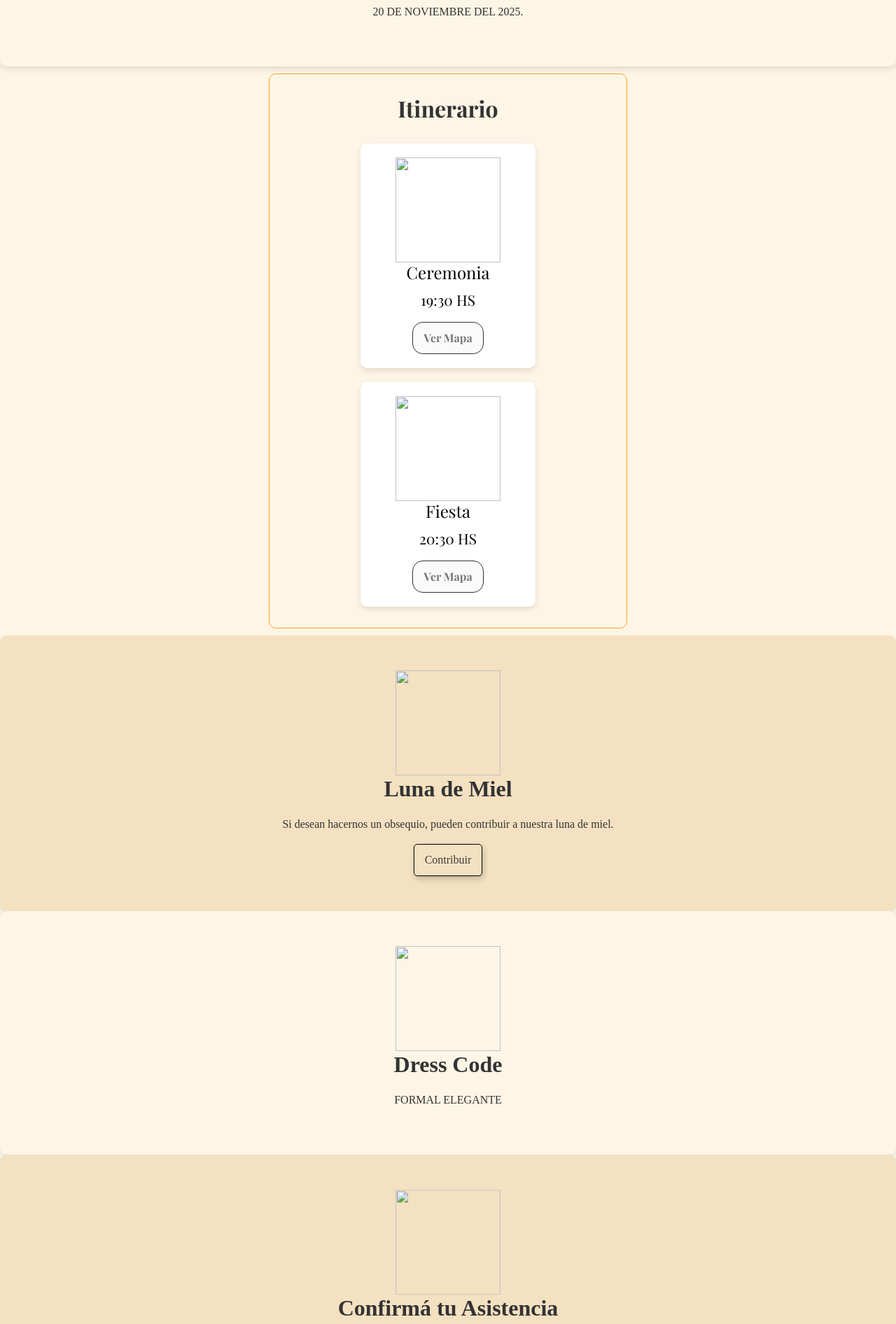
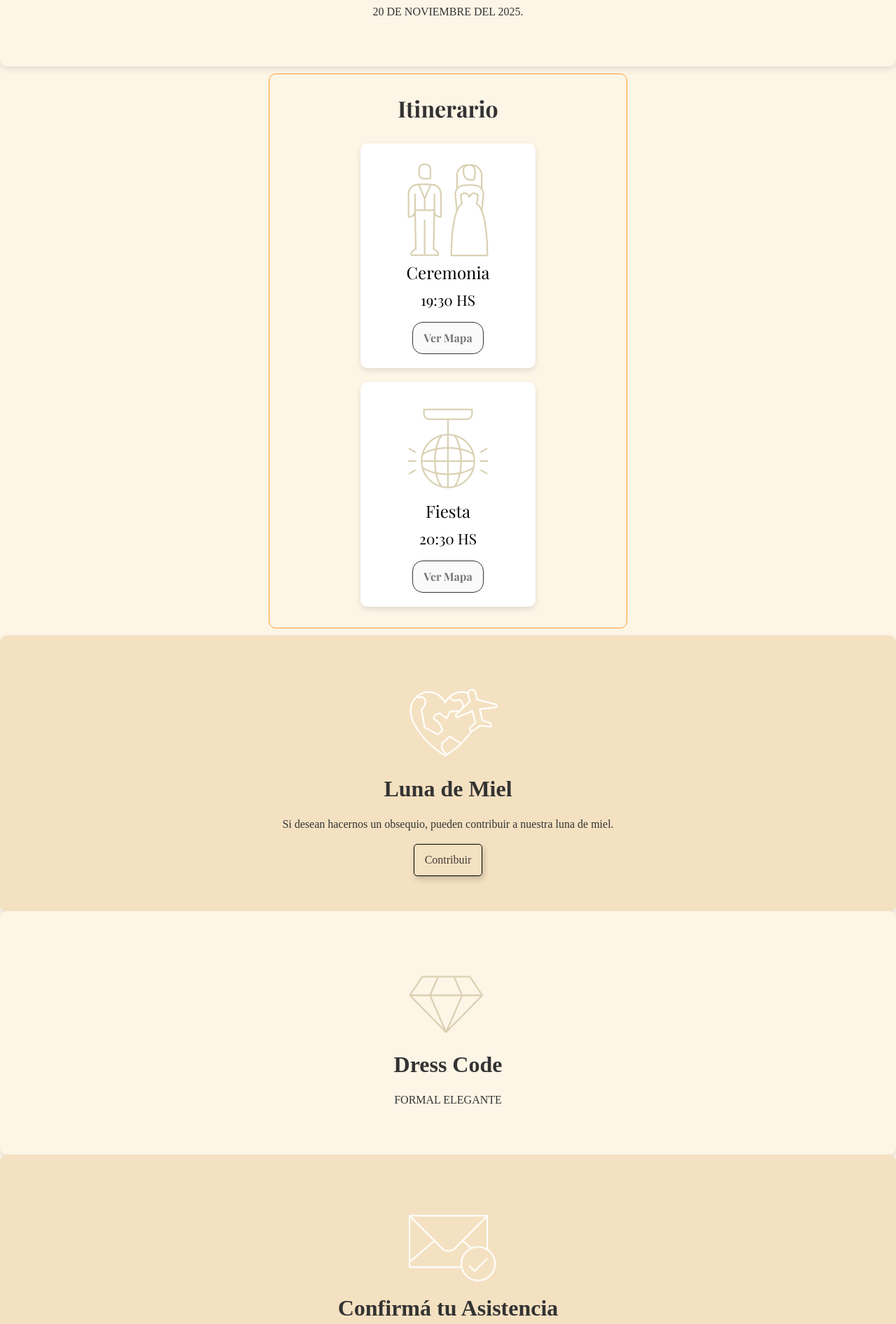
Before and after one commit to adrianpan91/nuestraboda, a plain HTML site: page pagina/pagina_principal.html in a window 1280 px wide. Shown: the part 675-2567 px from the top of the page at 70% size. Drawn offline with nearby package versions, Linux system fonts and the light colour scheme.

Commit message:
Primer commit

```diff
--- a/pagina/pagina_principal.html
+++ b/pagina/pagina_principal.html
@@ -17,7 +17,7 @@
       href="https://cdn.jsdelivr.net/npm/bootstrap@5.3.0/dist/css/bootstrap.min.css"
       rel="stylesheet"
     />
-    <link rel="stylesheet" href="/styles.css" />
+    <link rel="stylesheet" href="../styles.css" />
     <script>
       // Inicializar AOS
       document.addEventListener("DOMContentLoaded", function () {
@@ -63,7 +63,7 @@
       data-aos="fade-up"
       data-aos-duration="3000"
     >
-      <img src="imagen/almanaque.gif" alt="" width="150" height="150" />
+      <img src="../imagen/almanaque.gif" alt="" width="150" height="150" />
       <h2 class="section-title">¿CUÁNDO?</h2>
       <p>20 DE NOVIEMBRE DEL 2025.</p>
     </section>
@@ -83,7 +83,7 @@
           data-aos-duration="3000"
         >
           <img
-            src="imagen/DAD1B3-dorado-claro-icono-19.gif"
+            src="../imagen/DAD1B3-dorado-claro-icono-19.gif"
             alt=""
             width="150"
             height="150"
@@ -101,7 +101,7 @@
           data-aos="fade-up"
           data-aos-duration="3000"
         >
-          <img src="imagen/fiesta.gif" alt="" width="150" height="150" />
+          <img src="../imagen/fiesta.gif" alt="" width="150" height="150" />
           <h3>Fiesta</h3>
           <p>20:30 HS</p>
           <a
@@ -119,7 +119,7 @@
       data-aos="fade-up"
       data-aos-duration="3000"
     >
-      <img src="imagen/luna.gif" alt="" width="150" height="150" />
+      <img src="../imagen/luna.gif" alt="" width="150" height="150" />
       <h2 class="section-title">Luna de Miel</h2>
       <p>
         Si desean hacernos un obsequio, pueden contribuir a nuestra luna de
@@ -146,7 +146,7 @@
       data-aos="fade-up"
       data-aos-duration="3000"
     >
-      <img src="imagen/dress.gif" alt="" width="150" height="150" />
+      <img src="../imagen/dress.gif" alt="" width="150" height="150" />
       <h2 class="section-title">Dress Code</h2>
       <p>FORMAL ELEGANTE</p>
     </section>
@@ -158,7 +158,7 @@
       data-aos="fade-up"
       data-aos-duration="3000"
     >
-      <img src="imagen/asistencia.gif" alt="" width="150" height="150" />
+      <img src="../imagen/asistencia.gif" alt="" width="150" height="150" />
       <h2 class="section-title">Confirmá tu Asistencia</h2>
       <p>Antes del 31 de Octubre</p>
       <a href="#" class="btn btn-custom">Confirmar Asistencia</a>
@@ -169,6 +169,6 @@
     </footer>
 
     <script src="https://cdn.jsdelivr.net/npm/bootstrap@5.3.0/dist/js/bootstrap.bundle.min.js"></script>
-    <script src="/scripts.js"></script>
+    <script src="../scripts.js"></script>
   </body>
 </html>
```
